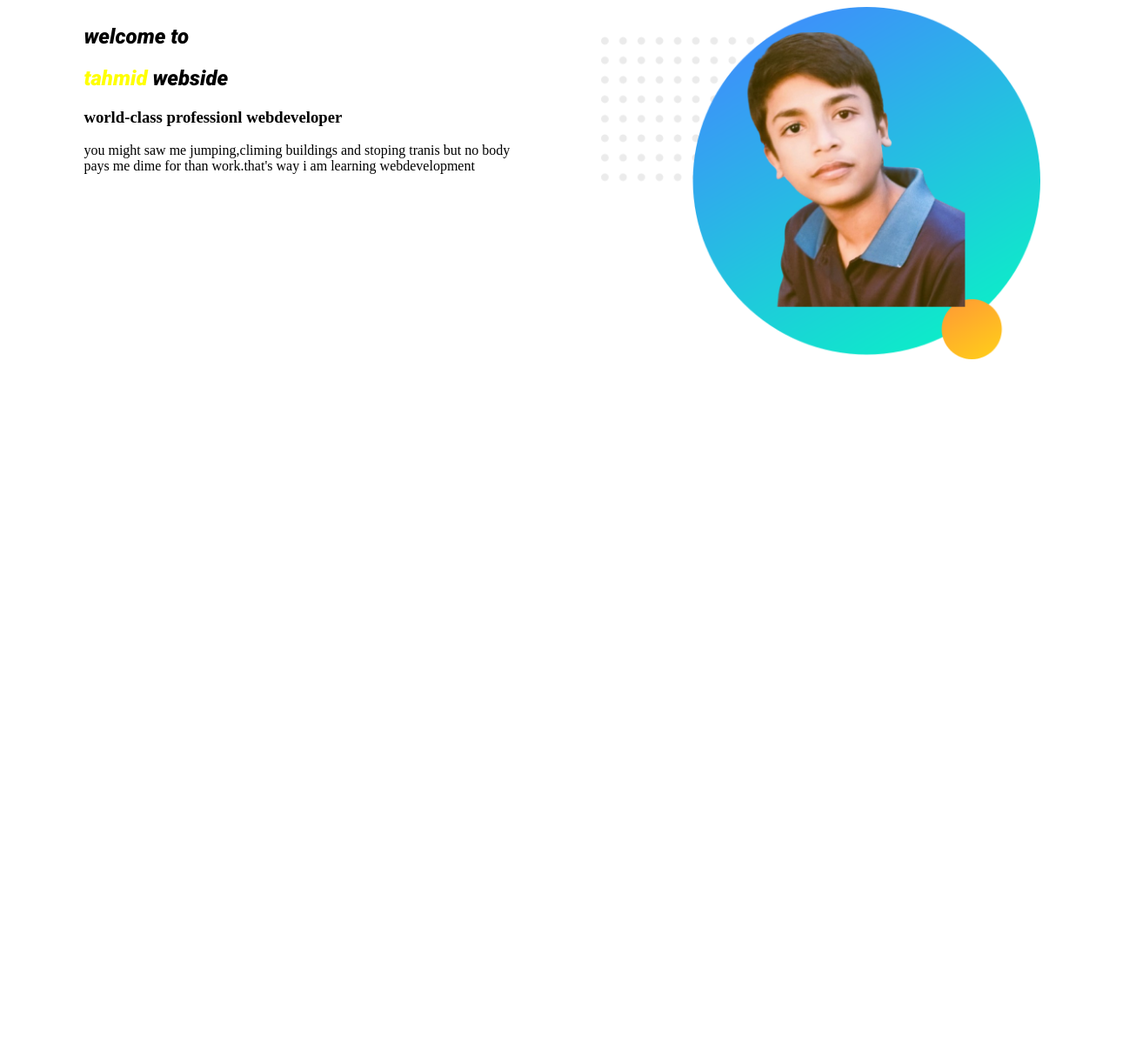
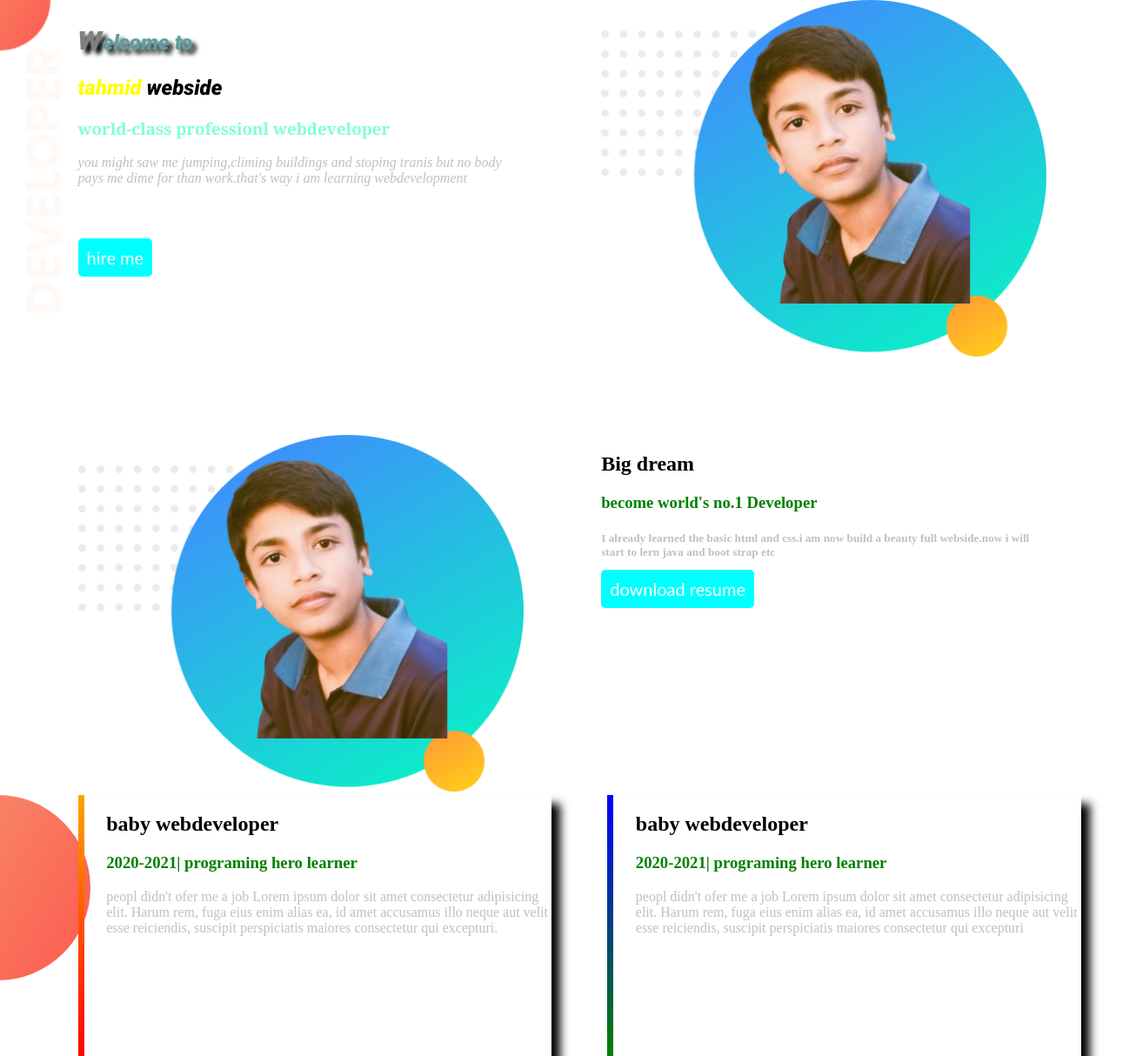
Before and after one commit to tahmid-1/my-new-webside, a plain HTML site: page index.htm in a window 1280 px wide. Shown: the whole page at 87% size, 1306 px wide, since content can reach past the window. Before the commit the page ends 800 px from the top, so only its background shows below. Drawn offline with Linux system fonts and the light colour scheme.

Commit message:
add some information

```diff
--- a/index.htm
+++ b/index.htm
@@ -10,22 +10,77 @@
 <link href="https://fonts.googleapis.com/css2?family=Roboto:ital,wght@1,400;1,900&display=swap" rel="stylesheet">
 </head>
 <body>
-    <section>
+    <section class="ban">
     <div class="c234">
-        <h1>welcome to</h1>
+        <h1 class="j1">w<span class="v2">elcome to</span></h1>
     <h1> <span class="c1">tahmid</span> webside</h2>
-     <h3>world-class professionl webdeveloper</h3>
-     <p>you might saw me jumping,climing buildings and stoping tranis but no body pays me dime for than work.that's way i am learning webdevelopment </p>
+     <h3 id="q1">world-class professionl webdeveloper</h3>
+     <p id="q2">you might saw me jumping,climing buildings and stoping tranis but no body pays me dime for than work.that's way i am learning webdevelopment </p><br><br><br>
+
+    <a href="https://www.facebook.com/profile.php?id=100092414781602" class="ancore">hire me</a>
      </div>
-     <div class="c234"
-     >
-        <img src="image 10.png" >
-     </div>
+
+
+     <div class="c234" >
+     <img src="image 10.png" alt="">
+
+</div>
+      </section>
+      <section class="ban2">
+        <div class="c234">
+            <img src="image 10.png" alt="" >
+
+        </div>
+        <div class="c234">
+            <h2 id="z1">Big dream</h2>
+            <h3 id="z2">become world's no.1 Developer</h3>
+            <h5 id="x5">I already learned the basic html and css.i am now build a beauty full webside.now i will start to lern java and boot strap etc</h5>
+        <a href="https://www.facebook.com/profile.php?id=100092414781602" target="_blank" class="ancore">download resume</a>
+
+
+    </div>
+      </section>
+
+        <section class="a2" >
+            <div class="c234">
+
+            </div>
+            <div class="c234" id="s1">
+                <h2>baby webdeveloper</h2>
+                <h3 id="xc">2020-2021| programing hero learner</h3>
+                <p id="xz">peopl didn't ofer me a job Lorem ipsum dolor sit amet consectetur adipisicing elit. Harum rem, fuga eius enim alias ea, id amet accusamus illo neque aut velit esse reiciendis, suscipit perspiciatis maiores consectetur qui excepturi.</p>
+            </div>
+            <div class="c234" id="s2">
+                <h2>baby webdeveloper</h2>
+                <h3 id="xv">2020-2021| programing hero learner</h3>
+                <p id="xn">peopl didn't ofer me a job Lorem ipsum dolor sit amet consectetur adipisicing elit. Harum rem, fuga eius enim alias ea, id amet accusamus illo neque aut velit esse reiciendis, suscipit perspiciatis maiores consectetur qui excepturi
+
+            </div>
+
+          </section>
 
 
 
 
 
-     </section>
+
+
+
+
+
+
+
+
+
+
+
+
+
+
+
+
+      </section>
+
+
 </body>
 </html>
--- a/style.css
+++ b/style.css
@@ -10,9 +10,109 @@ h1{
     float: left;
     margin-left: 5%;
     padding-left: 2%;
+
 }
+
 .c234 img{
 
+width: 100%;
+}
+.ban{
+    background-image:url(top-banner.png) ;
+    height: 500px;
+    background-repeat: no-repeat;
+}
+body{
+    margin: 0%;
+}
+.ancore{
+    text-decoration: none;
+    font-size: 20px;
+    color:white;
+    font-family: 'Gill Sans', 'Gill Sans MT', Calibri, 'Trebuchet MS', sans-serif;
+    background-color: aqua;
+    padding: 10px 10px;
+    border-radius: 5px;
+    background-image: linear-gradient(aqua white);
 
+
+
+}
+.ancore:hover{
+    background-color: black;
+}
+
+
+
+
+
+.ban2{
+    background-image:url(dream-bg.png);
+    background-repeat: no-repeat;
+}
+.a2{
+    height: 100%;
     width: 100%;
+    margin-left: 5%;
+    padding-left: 2%;
+    float: left;
+    background-image: url(exp-bg.png);
+    background-repeat: no-repeat;
+    margin: 0%;
+    ;
 }
+.j1::first-letter{
+    font-size: 40px;
+    color: gray;
+    font-style: italic;
+}
+.v2{
+    color: cadetblue;
+}
+.j1{
+    text-shadow: 5px 5px 5px black;
+}
+
+#s1{
+    box-shadow: 10px 10px 10px black;
+    height: 300px;
+    border-left:solid 7px ;
+    border-image: linear-gradient( orange,red);
+    border-image-slice: 1;
+}
+
+#s2{
+    box-shadow: 10px 10px 10px black;
+    height: 300px;
+    border-left: solid 7px;
+
+    border-image: linear-gradient( blue,green);
+    border-image-slice: 1;
+}
+#q1{
+    font-family: Cambria, Cochin, Georgia, Times, 'Times New Roman', serif;
+    color: aquamarine;
+}
+#q2{
+    font-style: italic;
+    color:silver;
+
+}
+#z2{
+    color: green;
+}
+#x5{
+    color: silver;
+}
+#xc{
+    color: green;
+}
+#xv{
+    color: green;
+}
+#xn{
+    color: silver;
+}
+#xz{
+    color: silver;
+}
```
Also changed, not shown: dream-bg.png (renamed from images/dream-bg.png), exp-bg.png (added), images/my-bg.png (deleted), top-banner.png (added).
